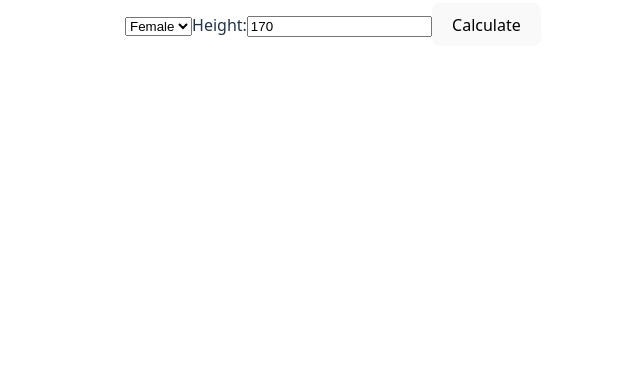
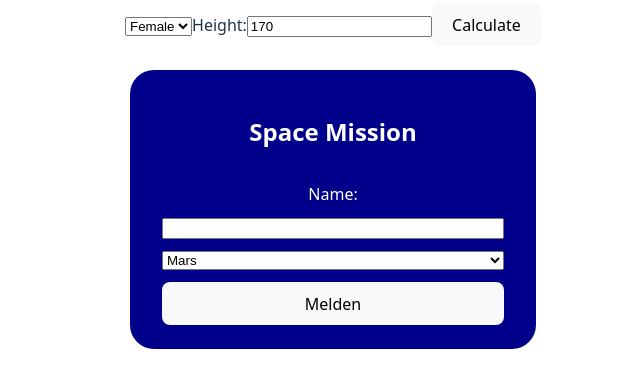
Before and after one commit to katenokkatty1/Project-01-React, a React (Vite) app: page / in a window 1280 px wide. Shown: the part 1573-1960 px from the top of the page, without its empty margins (307-947 px from the left). Before the commit the page ends 1651 px from the top, so only its background shows below. Built offline with nearby package versions, Linux system fonts and the light colour scheme.

Commit message:
spaceMissionForm

```diff
--- a/src/App.tsx
+++ b/src/App.tsx
@@ -4,6 +4,7 @@ import Goodbye from "./components/Goodbye/Goodbye";
 import Greetings from "./components/Greatings/Greatings";
 import IdealWeightCalculator from "./components/IdealWeightCalculator/IdealWeightCalculator";
 import ProfileCard from "./components/ProfileCard/ProfileCard";
+import SpaceMissionForm from "./components/SpaceMissionForm/SpaceMissionForm";
 import Tool from "./components/Tool/Tool";
 
 
@@ -24,7 +25,11 @@ function App() {
 
       <ProfileCard avatar="https://cs2.livemaster.ru/storage/7c/77/ef99ee5859a22fc21bfbddafbah8--kukly-i-igrushki-koshechka-puteshestvennitsa.jpg
       " name="Ket" description="Кошечка-путешественница" />
-   <IdealWeightCalculator />
+      <IdealWeightCalculator />
+      <SpaceMissionForm />
+
+
+
     </>
   );
 }
--- /dev/null
+++ b/src/components/SpaceMissionForm/SpaceMissionForm.module.css
@@ -0,0 +1,15 @@
+.container {
+  background-color: darkblue;
+  color: white;
+  padding: 24px 32px;
+  margin: 24px;
+  border-radius: 24px;
+  display: flex;
+  flex-direction: column;
+  gap: 12px;
+}
+
+.container p {
+  font-weight: bold;
+  font-size: large;
+}
--- /dev/null
+++ b/src/components/SpaceMissionForm/SpaceMissionForm.tsx
@@ -0,0 +1,55 @@
+import { useState } from "react";
+import style from "./SpaceMissionForm.module.css";
+import { planetOptions } from "./selectOptions";
+
+export default function SpaceMissionForm() {
+  const [name, setName] = useState("");
+  const [planet, setPlanet] = useState("mars");
+  const [message, setMessage] = useState("");
+
+//   const [idealWeight, setIdealWeight] = useState(0);
+
+
+  function handleSpaceMissionForm() {
+     if (name && planet) {
+       setMessage(`🧑‍🚀 Astronaut ${name} is headed to ${planet}!`);
+    } else {
+       setMessage("Please enter your name to begin your mission.");
+    }
+
+  }
+
+  return (
+    <div className={style.container}>
+      <h2>Space Mission</h2>
+
+        <label htmlFor="name">Name:</label>
+      <input
+        type="text"
+        name="name"
+        id="name"
+        value={name}
+        onChange={(e) => setName(e.target.value)}
+      />
+       <select
+        name="planet"
+        value={planet}
+        onChange={(e) => setPlanet(e.target.value)}
+      >
+        {/* <option value="Mars">Mars</option>
+        <option value="Venus">Venus</option>
+        <option value="Jupiter">Jupiter</option>
+        <option value="Saturn">Saturn</option> */}
+        {planetOptions.map((option) => (<option value={option.value}>{option.label}</option>))}
+        </select>
+
+      <button type="button" onClick={handleSpaceMissionForm}>
+        Melden
+      </button>
+
+      {message && <p>{message}</p>}
+
+    </div>
+
+  );
+}
--- /dev/null
+++ b/src/components/SpaceMissionForm/selectOptions.ts
@@ -0,0 +1,11 @@
+export interface SelectOption {
+  value: string;
+  label: string;
+}
+
+export const planetOptions: SelectOption[] = [
+  { value: "Mars", label: "Mars" },
+  { value: "Venus", label: "Venus" },
+  { value: "Jupiter", label: "Jupiter" },
+  { value: "Saturn", label: "Saturn" },
+];
```
